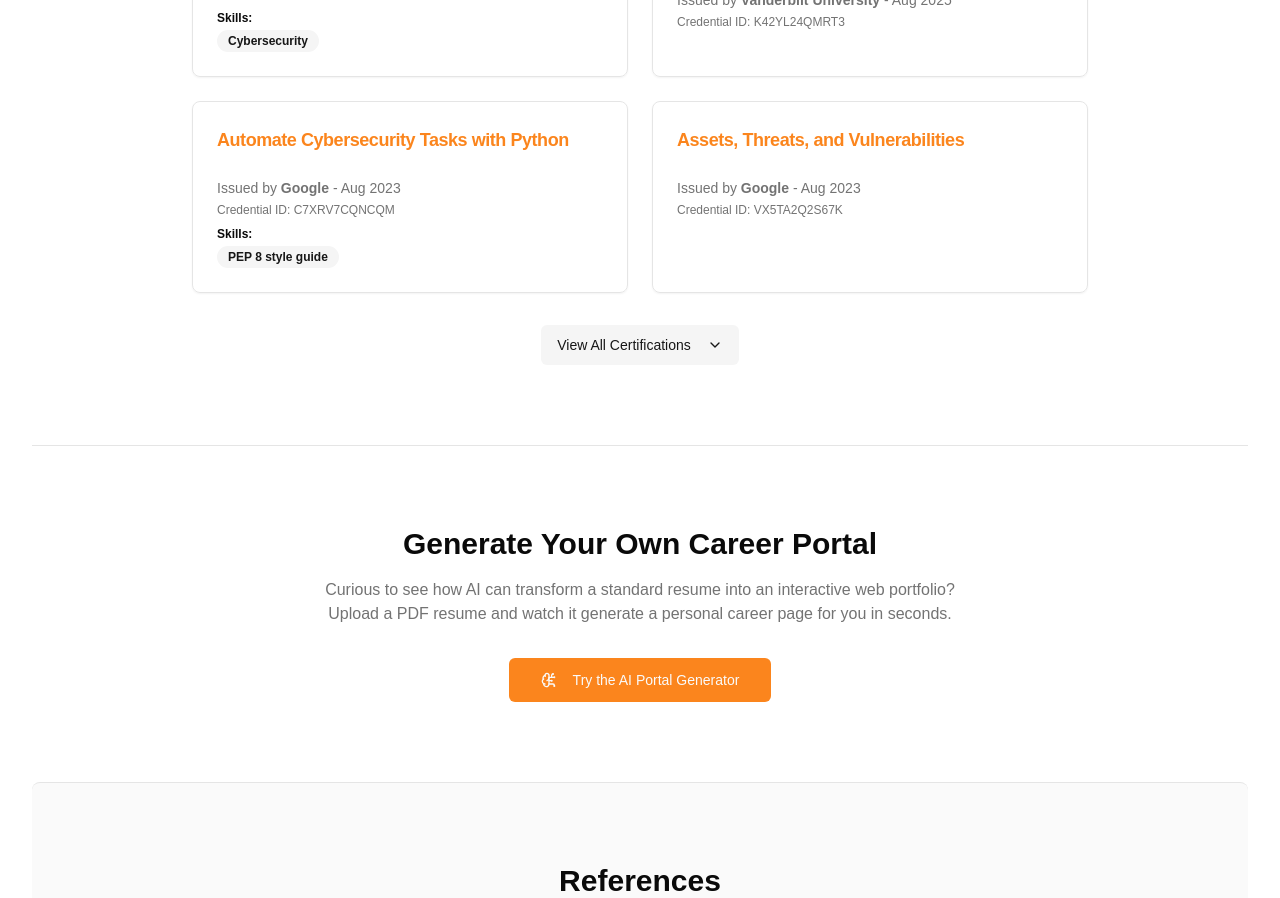
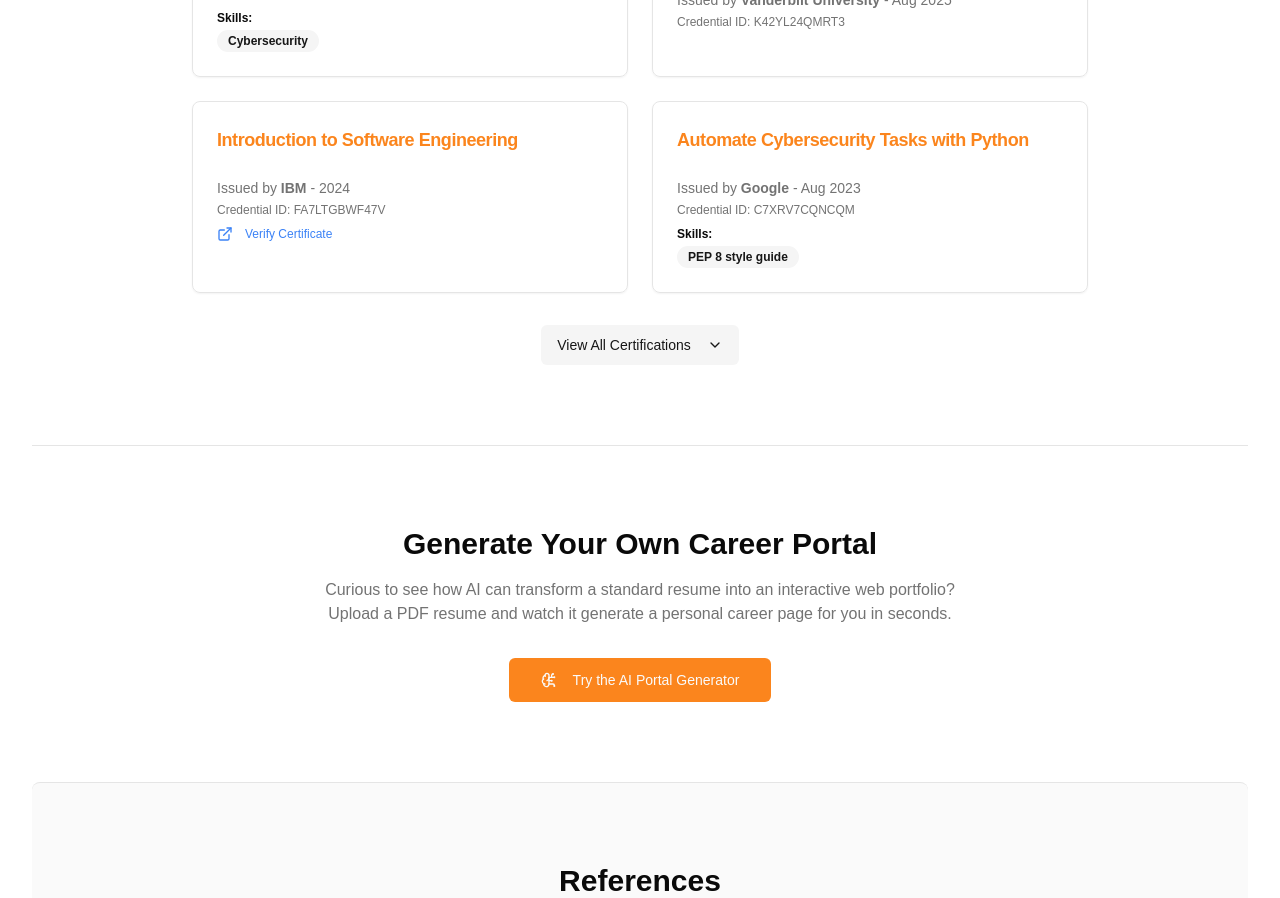
Before and after one commit to MS0C54073/muzoprof, a Next.js app: page / in a window 1280 px wide. Shown: the part 6340-7238 px from the top of the page. Built offline with nearby package versions, Linux system fonts and the light colour scheme; what @genkit-ai/googleai, genkit would draw is missing.

Commit message:
under   Licenses & Certifications   add Introduction to Software Enginee

```diff
--- a/src/app/page.tsx
+++ b/src/app/page.tsx
@@ -331,6 +331,7 @@ const awards = [
 const certifications = [
     { title: 'Introduction to Cybersecurity', issuer: 'SMART ZAMBIA INSTITUTE (Cisco Networking Academy)', date: 'Jul 2025', skills: ['Cybersecurity'] },
     { title: 'AI Agents and Agentic AI in Python: Powered by Generative AI', issuer: 'Vanderbilt University', date: 'Aug 2025', credentialId: 'K42YL24QMRT3' },
+    { title: 'Introduction to Software Engineering', issuer: 'IBM', date: '2024', credentialId: 'FA7LTGBWF47V', url: 'https://www.coursera.org/account/accomplishments/certificate/FA7LTGBWF47V' },
     { title: 'Automate Cybersecurity Tasks with Python', issuer: 'Google', date: 'Aug 2023', credentialId: 'C7XRV7CQNCQM', skills: ['PEP 8 style guide'] },
     { title: 'Assets, Threats, and Vulnerabilities', issuer: 'Google', date: 'Aug 2023', credentialId: 'VX5TA2Q2S67K' },
     { title: 'Connect and Protect: Networks and Network Security', issuer: 'Google', date: 'Aug 2023', credentialId: 'QTMMW72GVFNR' },
@@ -1303,6 +1304,14 @@ export default function Home() {
                               <p className="text-xs text-muted-foreground mt-1">
                                   <TranslatedText text="Credential ID: "/> {cert.credentialId}
                               </p>
+                          )}
+                          {(cert as any).url && (
+                              <Button variant="link" asChild className="p-0 h-auto text-xs mt-2">
+                                  <a href={(cert as any).url} target="_blank" rel="noopener noreferrer">
+                                      <ExternalLink className="mr-1 h-3 w-3" />
+                                      <TranslatedText text="Verify Certificate" />
+                                  </a>
+                              </Button>
                           )}
                           {cert.skills && (
                               <div className="mt-2">
```
Also changed, not shown: 1 other file (tests, documents, lock files or other folders).
